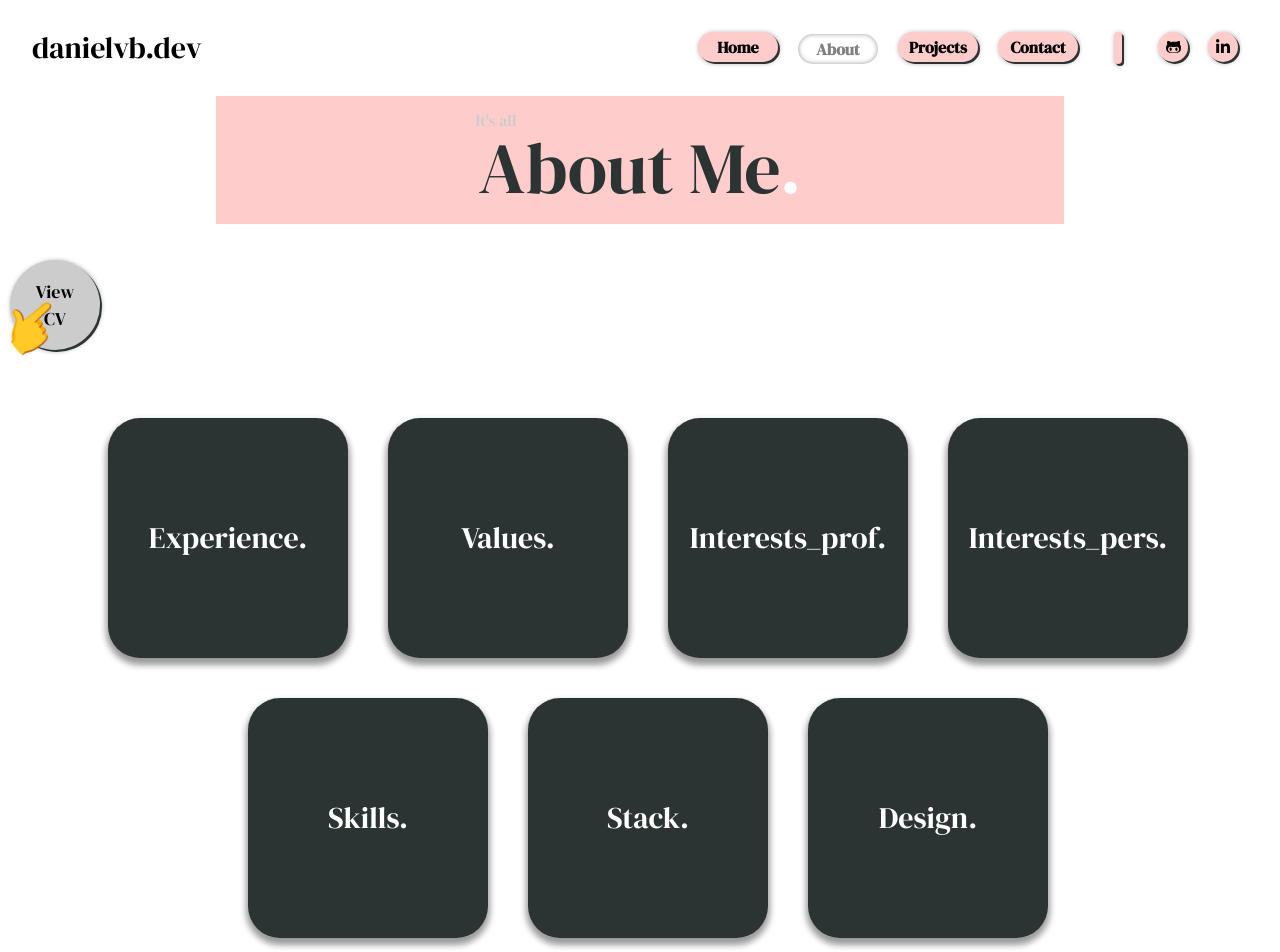
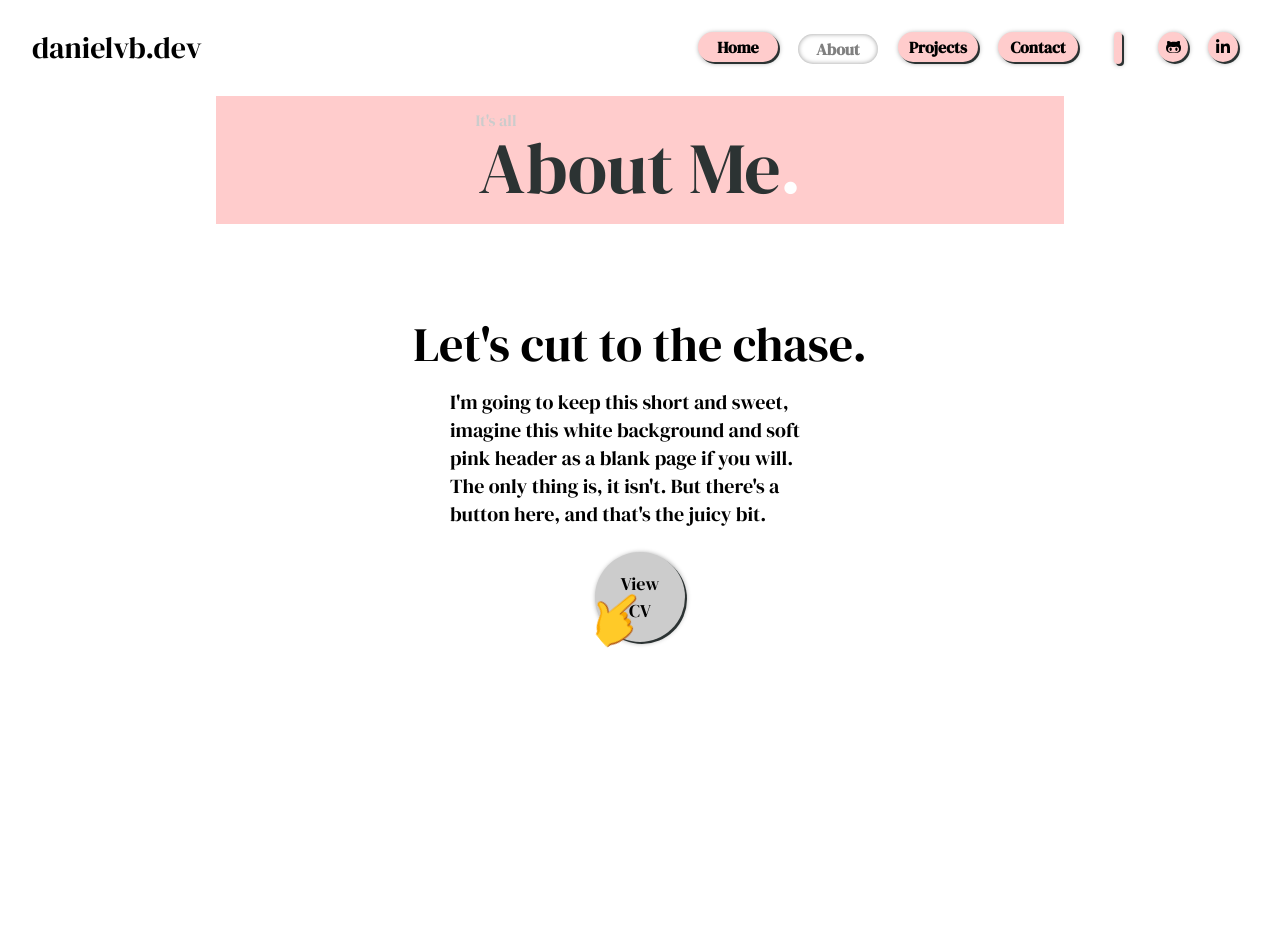
Before and after one commit to dvbenson/fe_my-portfolio-dvb, a Next.js app: page /about in a window 1280 px wide. Shown: the top 952 px of the page. After the commit the page ends 896 px from the top, so only its background shows below. Built offline with nearby package versions, Linux system fonts and the light colour scheme.

Commit message:
contact form start

```diff
--- a/app/about/page.jsx
+++ b/app/about/page.jsx
@@ -1,69 +1,7 @@
 import DefaultLayout from '@/components/DefaultLayout';
 import styles from '@/styles/about.module.css';
-import { v4 as uuidv4 } from 'uuid';
 
 export default function page() {
-  const about_cards = {
-    Experience: [
-      'Full Stack Development',
-      'REST API',
-      'UI/UX Design',
-      'Deployment/Hosting',
-      'Agile Methodologies',
-      'Project Management',
-      'Team Leadership',
-      'Product Delivery',
-      'User-Centered Service',
-    ],
-    Values: [
-      'Communication',
-      'Transparency',
-      'Empathy',
-      'Collaboration',
-      'Creativity',
-    ],
-    Interests_prof: [
-      'Full Stack',
-      'Frontend',
-      'Design',
-      'UI/UX',
-      'AI/LLMs',
-      'Product Management',
-    ],
-    Interests_pers: [
-      'Cooking',
-      'Baking',
-      'Illustration',
-      'Travel',
-      'Language-Learning',
-    ],
-    Skills: [
-      'Test Driven Development',
-      'Paired Programming',
-      'Object Oriented Programming',
-      'Functional Programming',
-      'Mobile-First',
-      'Responsive Design',
-      'Accessibility',
-      'Version Control',
-      'Databases',
-    ],
-    Stack: [
-      'JavaScript',
-      'HTML',
-      'CSS',
-      'Node.js',
-      'Express.js',
-      'Postgres',
-      'SQL',
-      'React',
-      'Next.js',
-      'Tailwind',
-      'Bootstrap',
-      'Jest',
-    ],
-    Design: ['Adobe Photoshop', 'Adobe Illustrator', 'Figma', 'Framer'],
-  };
   return (
     <DefaultLayout styles={styles} page={'about'}>
       <main className='min-h-screen bg-white pb-16'>
@@ -82,8 +20,21 @@ export default function page() {
           </div>
         </section>
         <section>
+          <div className='flex flex-col justify-center items-center'>
+            <div className='p-8 w-full sm:w-[520px] flex flex-col justify-center items-center gap-5  sm:mt-16'>
+              <h1 className='text-3xl sm:text-5xl'>Let's cut to the chase.</h1>
+              <div className='w-full sm:w-[380px]'>
+                <p className='text-base sm:text-xl'>
+                  {' '}
+                  I'm going to keep this short and sweet, imagine this white
+                  background and soft pink header as a blank page if you will.
+                  The only thing is, it isn't. But there's a button here, and
+                  that's the juicy bit.
+                </p>
+              </div>
+              <div className='flex justify-center items-center'>
                 <div className='relative'>
-            <div className='flex items-center sm:mt-4 min-[490px]:mt-8'>
+                  <div className='flex items-center'>
                     <p className={styles.emoji}>👉</p>
                     <button className={styles.cv_button}>
                       View
@@ -92,32 +43,7 @@ export default function page() {
                     </button>
                   </div>
                 </div>
-        </section>
-        <section>
-          <div className='flex flex-col lg:flex-row justify-center items-center m-12 lg:m-16'>
-            <div className='flex md:ml-4'>
-              <ul className='gap-10 sm:flex sm:flex-row sm:flex-wrap justify-center items-center'>
-                {Object.entries(about_cards).map(([key, value]) => {
-                  return (
-                    <li className='mt-8 sm:mt-0'>
-                      <div id='container' className={styles.container}>
-                        <div id='card' className={styles.card}>
-                          <div id='card-front' className={styles.front}>
-                            <p className='text-3xl'>{key}.</p>
               </div>
-                          <div id='card-back' className={styles.back}>
-                            <ul>
-                              {value.map((value) => {
-                                return <li key={uuidv4()}>{value}</li>;
-                              })}
-                            </ul>
-                          </div>
-                        </div>
-                      </div>
-                    </li>
-                  );
-                })}
-              </ul>
             </div>
           </div>
         </section>
--- a/app/contact/page.jsx
+++ b/app/contact/page.jsx
@@ -1,3 +1,4 @@
+import ContactForm from '@/components/ContactForm';
 import DefaultLayout from '@/components/DefaultLayout';
 import styles from '@/styles/contact.module.css';
 
@@ -5,6 +6,7 @@ export default function page() {
   return (
     <DefaultLayout styles={styles} page={'contact'}>
       <main className='min-h-screen bg-pink'>
+        <section>
           <div className='container mx-auto px-4 md:px-0'>
             <div className='flex flex-col flex-nowrap items-center justify-center h-32 sm:h-42 bg-electric-lime pb-2'>
               <div className='flex flex-nowrap items-center justify-center'>
@@ -19,6 +21,15 @@ export default function page() {
               </div>
             </div>
           </div>
+        </section>
+        <section>
+          <div className='flex flex-col justify-center items-center mt-8 bg-white'>
+            <div className=' rounded-full p-2 bg-gray w-40 h-12 text-center flex justify-center items-center'>
+              <h1 className='text-2xl xl:text-6xl'>Get in touch:</h1>
+            </div>
+            <ContactForm />
+          </div>
+        </section>
       </main>
     </DefaultLayout>
   );
--- /dev/null
+++ b/components/ContactForm.jsx
@@ -0,0 +1,59 @@
+'use client';
+import React, { useState } from 'react';
+
+export default function ContactForm() {
+  const [formData, setFormData] = useState({
+    name: '',
+    email: '',
+    message: '',
+  });
+
+  const handleChange = (e) => {
+    setFormData({ ...formData, [e.target.name]: e.target.value });
+  };
+
+  const handleSubmit = async (e) => {
+    e.preventDefault();
+    const response = await fetch('/api/send-email', {
+      method: 'POST',
+      headers: {
+        'Content-Type': 'application/json',
+      },
+      body: JSON.stringify(formData),
+    });
+
+    if (response.status === 200) {
+      alert('Email sent successfully');
+    } else {
+      alert('Error sending email');
+    }
+  };
+  return (
+    <form onSubmit={handleSubmit}>
+      <input
+        type='text'
+        name='name'
+        placeholder='Name'
+        value={formData.name}
+        onChange={handleChange}
+        required
+      />
+      <input
+        type='email'
+        name='email'
+        placeholder='Email'
+        value={formData.email}
+        onChange={handleChange}
+        required
+      />
+      <textarea
+        name='message'
+        placeholder='Message'
+        value={formData.message}
+        onChange={handleChange}
+        required
+      ></textarea>
+      <button type='submit'>Send</button>
+    </form>
+  );
+}
--- a/package.json
+++ b/package.json
@@ -15,6 +15,7 @@
     "@fortawesome/react-fontawesome": "^0.2.0",
     "@react-aria/ssr": "^3.5.0",
     "next": "^13.3.0",
+    "nodemailer": "^6.9.1",
     "react": "18.2.0",
     "react-dom": "18.2.0",
     "react-infinite-scroll-component": "^6.1.0",
--- a/styles/about.module.css
+++ b/styles/about.module.css
@@ -157,7 +157,7 @@
   width: 100%;
   height: 100%;
   position: relative;
-  transition: transform 1000ms;
+  transition: transform 1500ms;
   transform-style: preserve-3d;
 }
 
@@ -188,3 +188,28 @@
 
   transform: rotateY(180deg);
 }
+
+/* BIG-CARD */
+.bgcard_container {
+  width: 240px;
+  height: 480px;
+  flex-shrink: 0;
+}
+@media (min-width: 550px) and (max-width: 1047px) {
+  .bgcard_container {
+    width: 480px;
+    height: 240px;
+    flex-shrink: 0;
+    margin-bottom: 24px;
+  }
+}
+
+.bgcard {
+  width: 100%;
+  height: 100%;
+  background-color: #cab8ff;
+  border: solid black;
+  border-radius: 25px;
+  border-width: 9px;
+  box-shadow: 0px 5px 6px 2px rgba(0, 0, 0, 0.4);
+}
```
Also changed, not shown: 1 other file (tests, documents, lock files or other folders). Lines whose indentation alone changed are shown as unchanged.
